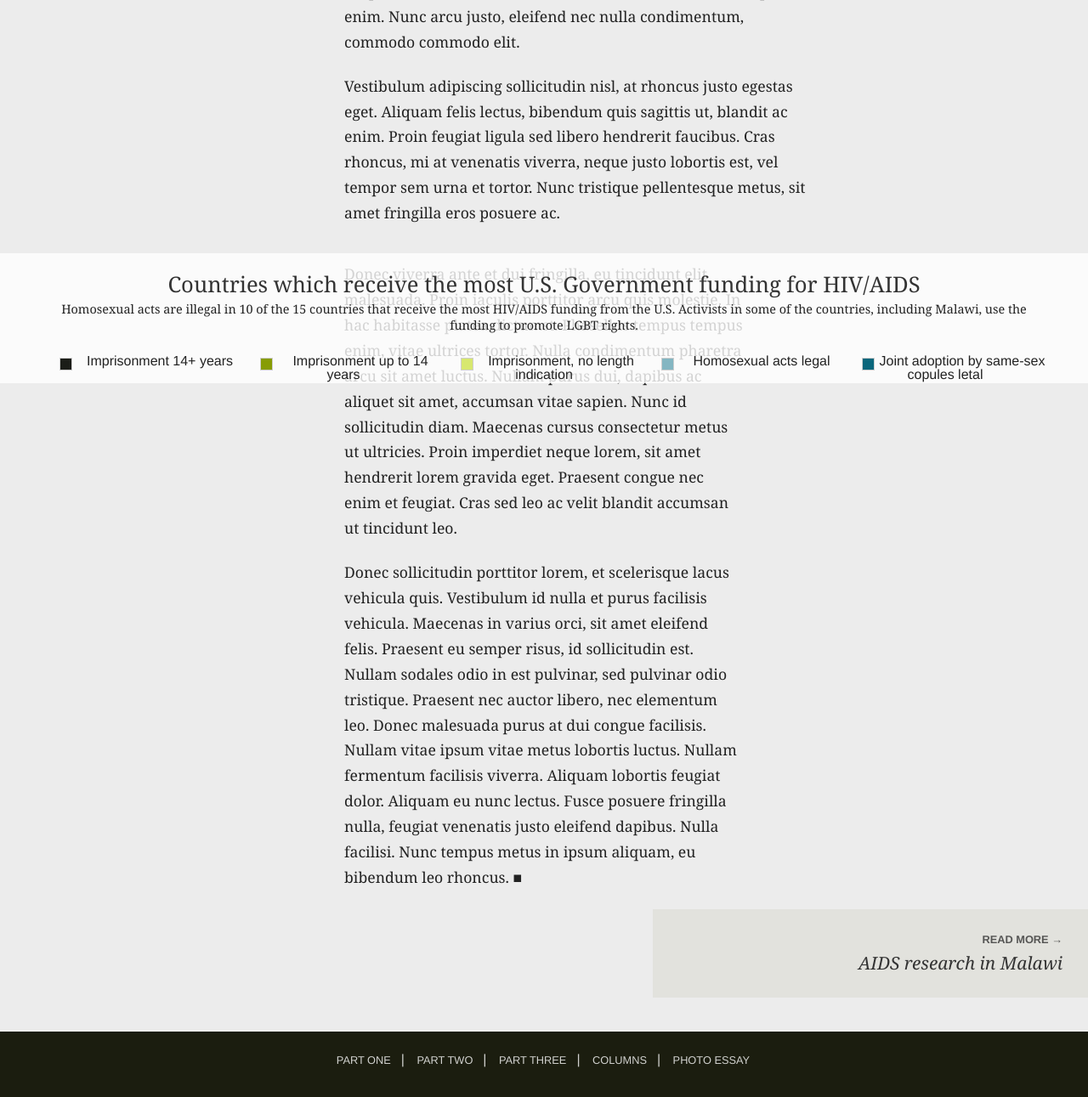
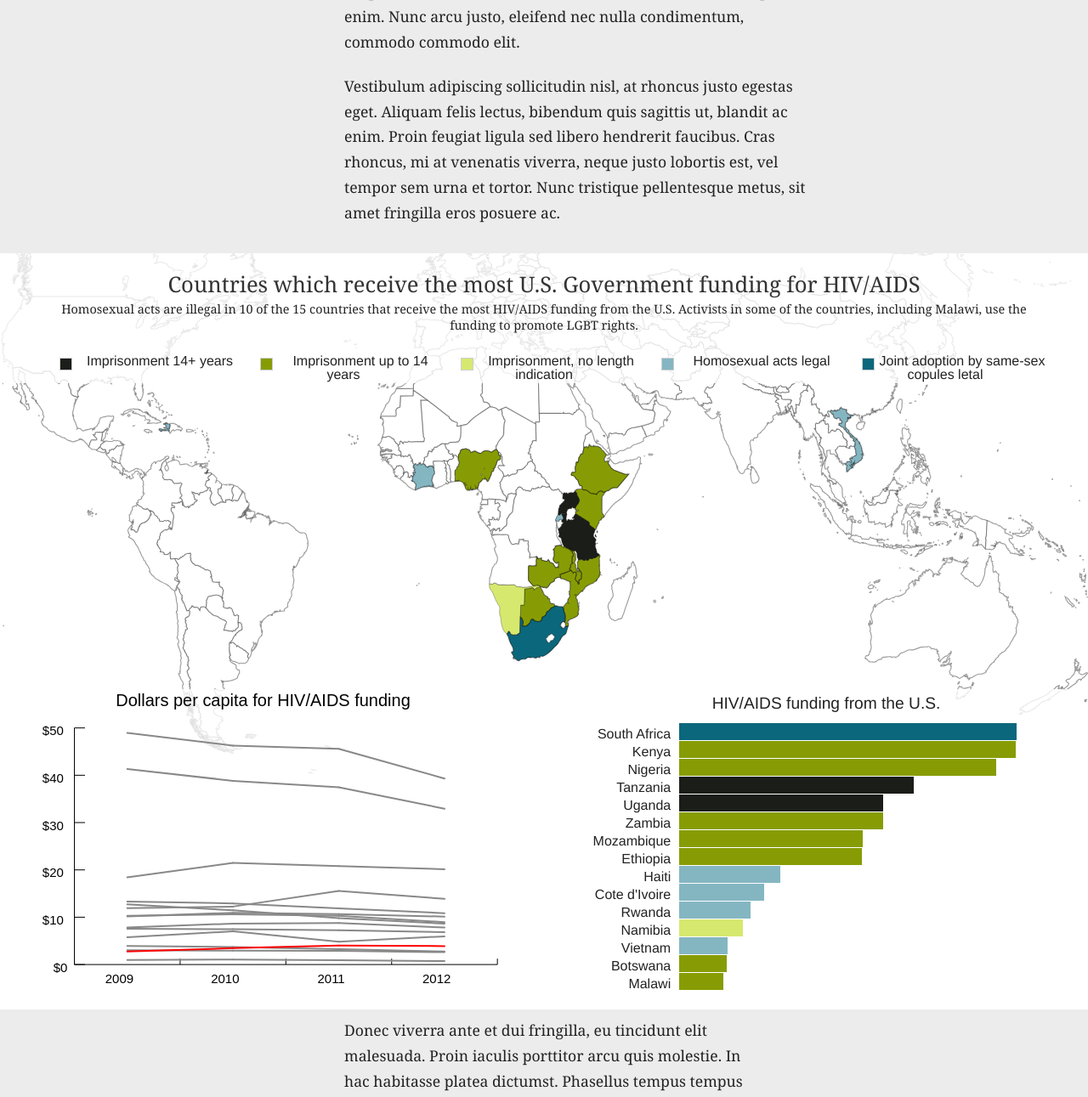
Before and after one commit to dailybruin/bob-2013, a PHP site: page / in a window 1280 px wide. Shown: the part 2008-3299 px from the top of the page at 85% size. Run offline with PHP 8.4, Linux system fonts and the light colour scheme; a stand-in replaces the project's code that opens the database connection; some libraries are stand-ins or nearby versions.

Commit message:
Graphs are in

```diff
--- a/css/app.css
+++ b/css/app.css
@@ -477,7 +477,7 @@ footer .copyright a, footer .copyright a:visited, footer .copyright a:visited, f
   display: block;
   height: 100%;
   position: relative;
-  top: -110px;
+  top: -100px;
   overflow: hidden;
   left: -10%;
 }
@@ -488,6 +488,60 @@ footer .copyright a, footer .copyright a:visited, footer .copyright a:visited, f
   float: left;
   line-height: 1em;
 }
+
+#graphic-usfunding .chart1container {
+  width: 45%;
+  margin-left: 30px;
+  margin-top: -200px;
+  z-index: 1;
+  background-color: rgba(255,255,255,0.8);
+  position: relative;
+  padding: 5px;
+  padding-bottom: 28px;
+  float:left;
+}
+
+#graphic-usfunding .chart1container svg {
+  width:100%;
+}
+
+#graphic-usfunding .chart2container {
+  float:right;
+  width:45%;
+  margin-top: -200px;
+  z-index: 1;
+  background-color: rgba(255,255,255,0.8);
+  position: relative;
+  margin-right:20px;
+}
+
+#graphic-usfunding .chart2container .left-label {
+  width:20%;
+  clear:both;
+  float:left;
+  text-align:right;
+  box-sizing:border-box;
+  padding-right:10px;
+  margin-top:5px;
+}
+
+#graphic-usfunding .chart2container .right-data {
+  width:80%;
+  height:20px;
+  float:left;
+}
+
+#graphic-usfunding .chart2container .right-data div {
+  height:100%;
+  background-color:blue;
+}
+
+#graphic-usfunding .chart2container h5 {
+  font-weight: normal;
+  text-align: center;
+  font-size: 1.2em;
+}
+
 
 .graphic-title {
   color: #333;
--- a/inc/day1.story.php
+++ b/inc/day1.story.php
@@ -74,6 +74,56 @@
       </ul>
     </div>
     <div class="mapcontainer"></div>
+    <div class="chart1container"></div>
+    <div class="chart2container">
+      <h5>HIV/AIDS funding from the U.S.</h5>
+
+      <div class="left-label">South Africa</div>
+      <div class="right-data" data-country-bar="ZA"><div></div></div>
+
+      <div class="left-label">Kenya</div>
+      <div class="right-data" data-country-bar="KE"><div></div></div>
+
+      <div class="left-label">Nigeria</div>
+      <div class="right-data" data-country-bar="NG"><div></div></div>
+
+      <div class="left-label">Tanzania</div>
+      <div class="right-data" data-country-bar="TZ"><div></div></div>
+
+      <div class="left-label">Uganda</div>
+      <div class="right-data" data-country-bar="UG"><div></div></div>
+
+      <div class="left-label">Zambia</div>
+      <div class="right-data" data-country-bar="ZM"><div></div></div>
+
+      <div class="left-label">Mozambique</div>
+      <div class="right-data" data-country-bar="MZ"><div></div></div>
+
+      <div class="left-label">Ethiopia</div>
+      <div class="right-data" data-country-bar="ET"><div></div></div>
+
+      <div class="left-label">Haiti</div>
+      <div class="right-data" data-country-bar="HT"><div></div></div>
+
+      <div class="left-label">Cote d'Ivoire</div>
+      <div class="right-data" data-country-bar="CI"><div></div></div>
+
+      <div class="left-label">Rwanda</div>
+      <div class="right-data" data-country-bar="RW"><div></div></div>
+
+      <div class="left-label">Namibia</div>
+      <div class="right-data" data-country-bar="NA"><div></div></div>
+
+      <div class="left-label">Vietnam</div>
+      <div class="right-data" data-country-bar="VN"><div></div></div>
+
+      <div class="left-label">Botswana</div>
+      <div class="right-data" data-country-bar="BW"><div></div></div>
+
+      <div class="left-label">Malawi</div>
+      <div class="right-data" data-country-bar="MW"><div></div></div>
+    </div>
+    <div class="clear"></div>
   </div><!-- end div#graphic-usfunding -->
 
 <?php /*
--- a/js/app.js
+++ b/js/app.js
@@ -360,6 +360,8 @@ var USFUNDING_DATA = {
     }
   }
 }
+var USFUNDING_CURYEAR = "2012";
+var USFUNDING_MAX = 545969000;
 
 $(document).ready(function(){
   $('#graphic-usfunding .mapcontainer').load("/img/day2/world_funding.svg", function(){
@@ -374,6 +376,11 @@ $(document).ready(function(){
   })
 
   $('#graphic-usfunding .chart1container').load("/img/day2/line_funding.svg", function(){
-
+    $('#graphic-usfunding .chart2container [data-country-bar]').each(function(){
+      var width = (USFUNDING_DATA[$(this).data('country-bar')]['data'][USFUNDING_CURYEAR]['funding'] / USFUNDING_MAX)*100;
+      $(this).children('div').css('width', width+"%");
+      $(this).children('div').css('background-color', USFUNDING_COLORS[USFUNDING_DATA[$(this).data('country-bar')]['hlegality']]);
+    });
+  });
 
 });
```
